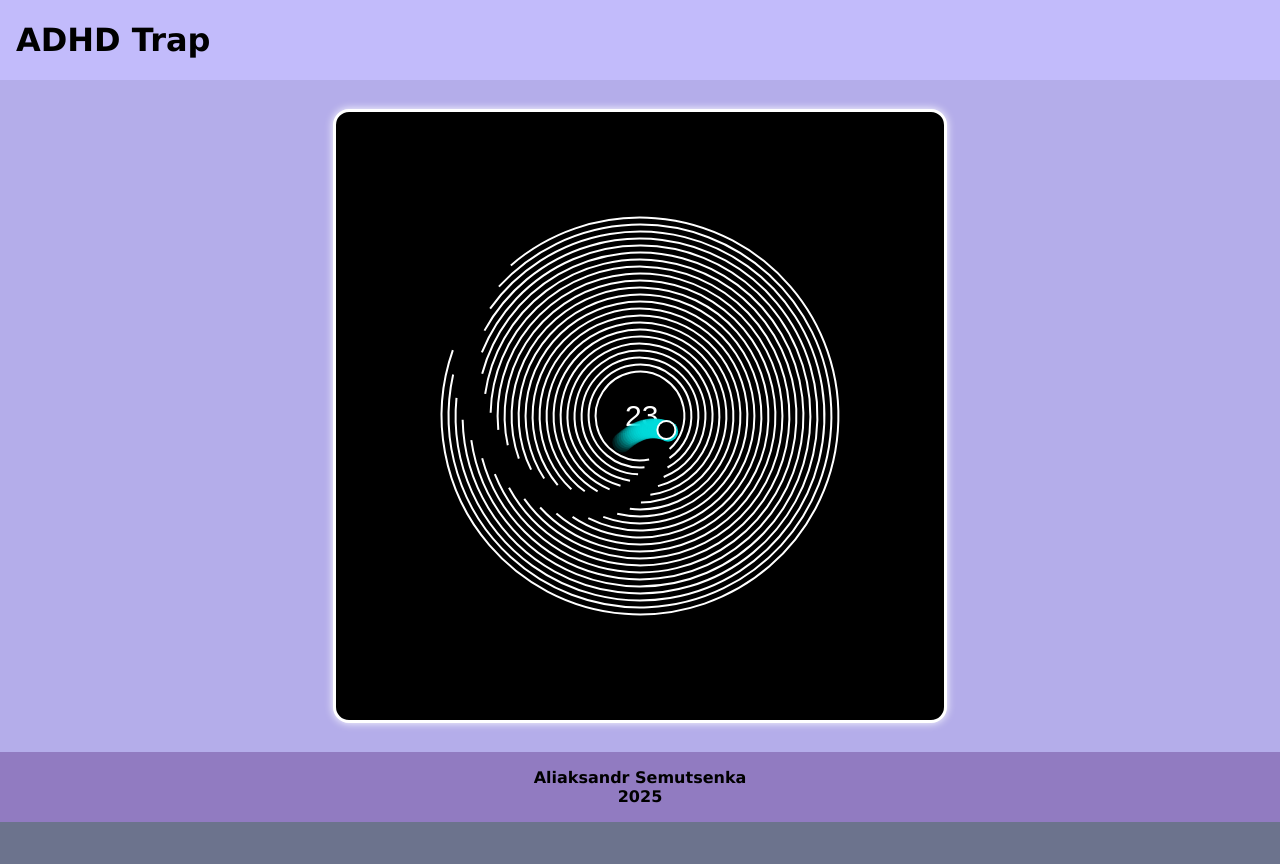
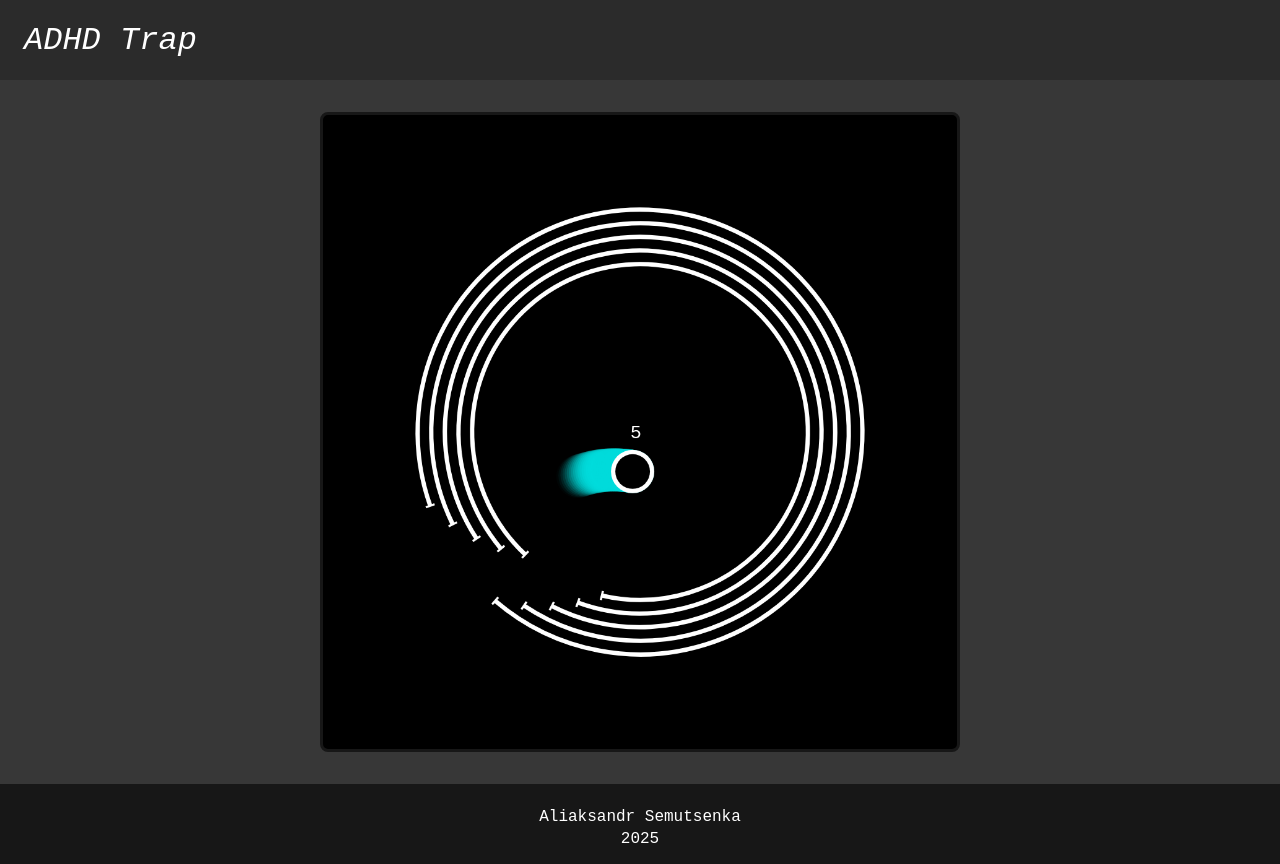
Before and after one commit to Zabrafax/adhd-trap, a plain HTML site: page index.html in a window 1280 px wide. Before the commit the page ends 822 px from the top, so only its background shows below. Drawn offline with Linux system fonts and the light colour scheme.

Commit message:
dark theme added

```diff
--- a/css/style.css
+++ b/css/style.css
@@ -1,9 +1,19 @@
+/*:root {*/
+/*    --color-header: #C2BBFB;*/
+/*    --color-main: #B4ADEA;*/
+/*    --color-background: #6C738D;*/
+/*    --color-footer: #917BC1;*/
+/*    --canvas-background: #000000;*/
+/*    --text-color: #000000;*/
+/*}*/
+
 :root {
-    --color-header: #C2BBFB;
-    --color-main: #B4ADEA;
-    --color-background: #6C738D;
-    --color-footer: #917BC1;
+    --color-header: #2b2b2b;
+    --color-main: #373737;
+    --color-background: #575757;
+    --color-footer: #171717;
     --canvas-background: #000000;
+    --text-color: #fff;
 }
 
 * {
@@ -13,16 +23,15 @@
 }
 
 body {
-    font-family: Verdana, serif;
-    font-weight: 700;
+    font-family: "Courier New", Courier, monospace;
 
     background-color: var(--color-background);
-    color: black;
+    color: var(--text-color);
     min-height: 100vh;
 }
 
 header {
-    height: 10vh;
+    height: 5rem;
 
     display: flex;
     justify-content: start;
@@ -30,8 +39,10 @@ header {
 
     text-align: center;
     font-size: 2rem;
+    font-style: italic;
+    font-weight: 400;
 
-    padding: 0 1rem;
+    padding: 0 1.5rem;
     background: var(--color-header);
 
     position: sticky;
@@ -51,8 +62,8 @@ main {
 }
 
 .canvas__container {
-    width: 38rem;
-    height: 38rem;
+    width: 40rem;
+    height: 40rem;
 
     display: flex;
     justify-content: center;
@@ -62,15 +73,25 @@ main {
 canvas {
     background: var(--canvas-background);
 
-    border: 3px solid white;
-    border-radius: 1rem;
+    border: 3px solid var(--color-footer);
+    border-radius: 0.5rem;
 
-    box-shadow: 0 0 0.5rem white;
+    /*box-shadow: 0 0 0.5rem black;*/
 }
 
 footer {
     padding: 1rem 2rem;
 
+    font-weight: 400;
+
     text-align: center;
     background-color: var(--color-footer);
 }
+
+footer p:not(:first-of-type) {
+    margin-top: 0.25rem;
+}
+
+footer p:first-of-type {
+    margin-top: 0.5rem;
+}
--- a/js/arc.js
+++ b/js/arc.js
@@ -63,8 +63,29 @@ export class Arc {
         ctx.stroke();
         ctx.closePath();
 
+        this.drawTick(ctx, this.angle + this.gapAngle * Math.PI / 180);
+        this.drawTick(ctx, this.angle);
+
         this.angle += this.rotationSpeed;
         if (this.angle > 2 * Math.PI) this.angle -= 2 * Math.PI;
         if (this.angle < 0) this.angle += 2 * Math.PI;
     }
+
+    drawTick(ctx, angle) {
+        const tickLength = 15;
+
+        const x = this.centerX + (this.radius - tickLength / 2) * Math.cos(angle);
+        const y = this.centerY + (this.radius - tickLength / 2) * Math.sin(angle);
+
+        const x2 = this.centerX + (this.radius + tickLength / 2) * Math.cos(angle);
+        const y2 = this.centerY + (this.radius + tickLength / 2) * Math.sin(angle);
+
+        ctx.beginPath();
+        ctx.moveTo(x, y);
+        ctx.lineTo(x2, y2);
+        ctx.strokeStyle = "white";
+        ctx.lineWidth = this.arcThickness / 2;
+        ctx.stroke();
+        ctx.closePath();
+    }
 }
--- a/js/script.js
+++ b/js/script.js
@@ -8,25 +8,31 @@ const ctx = canvas.getContext("2d");
 
 let centerX, centerY, radius;
 let arcs = [];
-const numArcs = 25;
-const arcGap = 5;
+const numArcs = 15;
+const arcGap = 15;
 const gapAngle = 30;
 const arcSpeed = 0.002;
-const arcThickness = 2;
+const arcThickness = 7;
 
-const ballRadius = 10;
+const ballRadius = 15;
 const deltaLimit = 7;
-const bounceFactor = 1.005;
-const massMultiplier = 0.0004;
+const bounceFactor = 1.01;
+const massMultiplier = 0.0001;
 
 let shadowBalls = [];
 
 function resizeCanvas() {
     const canvasElement = document.getElementById("canvas");
     const container = document.querySelector(".canvas__container");
+    //
+    // canvasElement.width = container.clientWidth;
+    // canvasElement.height = container.clientHeight;
 
-    canvasElement.width = container.clientWidth;
-    canvasElement.height = container.clientHeight;
+    canvasElement.width = 1024;
+    canvasElement.height = 1024;
+
+    canvasElement.style.width = `${container.clientWidth}px`;
+    canvasElement.style.height = `${container.clientHeight}px`;
 
     centerX = canvas.width / 2;
     centerY = canvas.height / 2;
@@ -90,12 +96,12 @@ function animate() {
 
     requestAnimationFrame(animate);
 
-    pauseGame(5);
+    //pauseGame(5);
 }
 
 function onArcPassed(arc) {
     //console.log("Arc is passed", arc);
-    //ball.setRadius(2);
+    ball.setRadius(2);
 }
 
 animate();
```
